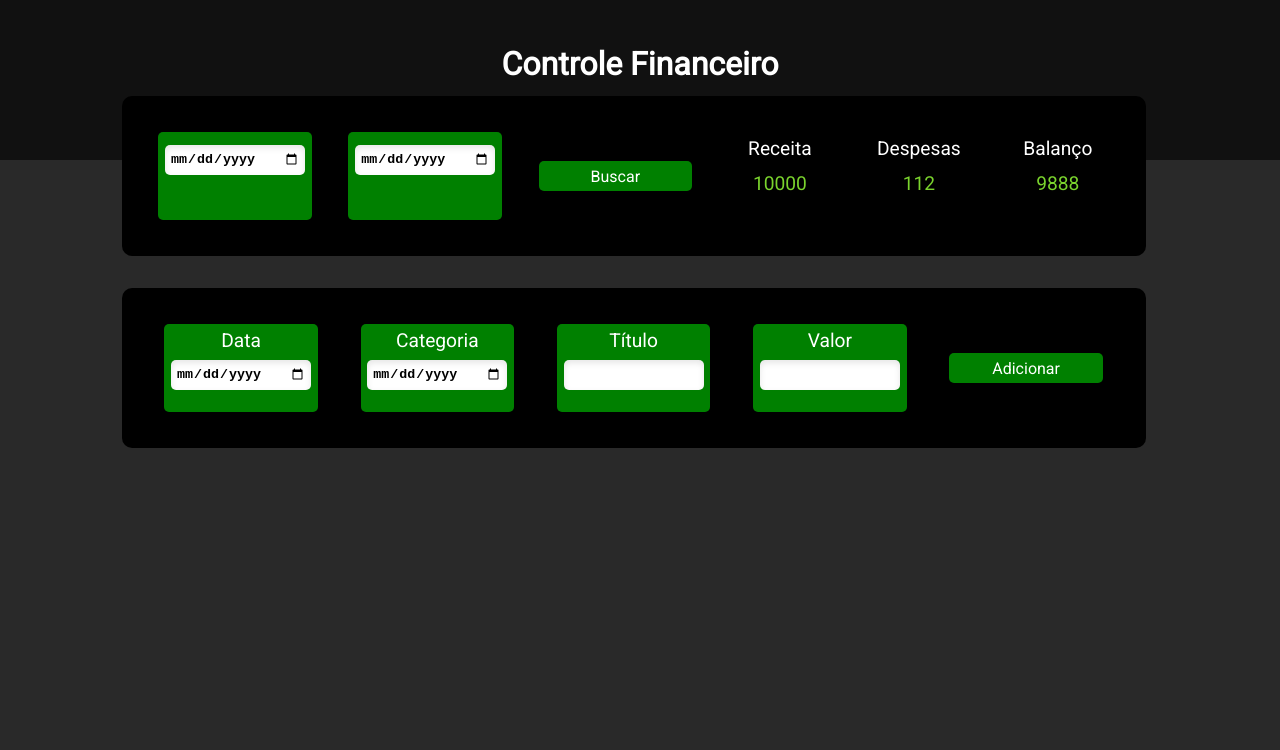
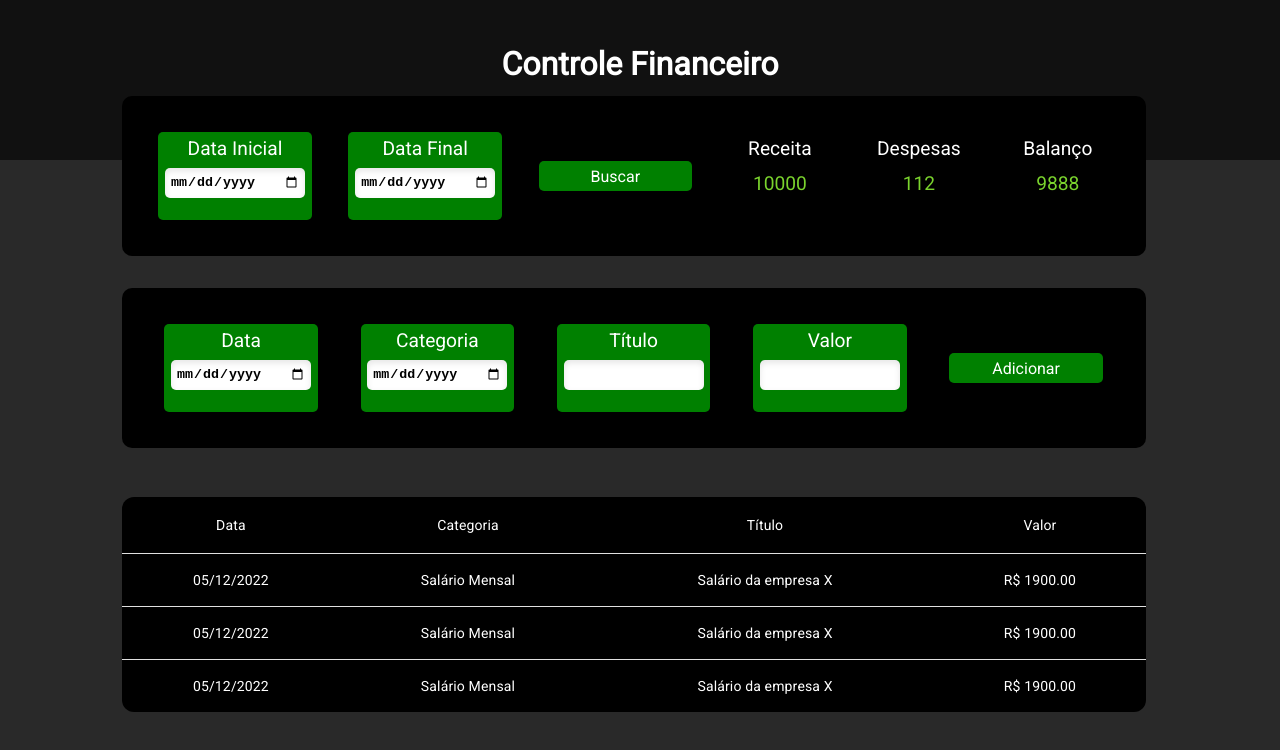
Before and after one commit to joaolucas2012/my_finance_frontend, a React (Vite) app: page / in a window 1280 px wide. Shown: the top 750 px of the page. Built offline with nearby package versions, Linux system fonts and the light colour scheme.

Commit message:
:bulb: [ADD] implement info table component

```diff
--- a/package.json
+++ b/package.json
@@ -9,6 +9,9 @@
     "preview": "vite preview"
   },
   "dependencies": {
+    "@emotion/react": "^11.10.5",
+    "@emotion/styled": "^11.10.5",
+    "@mui/material": "^5.10.16",
     "react": "^18.2.0",
     "react-dom": "^18.2.0",
     "react-router-dom": "^6.4.3",
--- /dev/null
+++ b/src/components/InfoTable/index.jsx
@@ -0,0 +1,134 @@
+import * as React from "react";
+import Table from "@mui/material/Table";
+import TableBody from "@mui/material/TableBody";
+import TableCell from "@mui/material/TableCell";
+import TableContainer from "@mui/material/TableContainer";
+import TableHead from "@mui/material/TableHead";
+import TableRow from "@mui/material/TableRow";
+
+import { Container } from "./styles";
+
+export const InfoTable = () => {
+  return (
+    <Container>
+      <TableContainer sx={{ color: "#FFF", borderRadius: 3 }}>
+        <Table aria-label="simple table">
+          <TableHead>
+            <TableRow>
+              <TableCell
+                sx={{ backgroundColor: "#000", color: "#FFF" }}
+                align="center"
+              >
+                Data
+              </TableCell>
+              <TableCell
+                sx={{ backgroundColor: "#000", color: "#FFF" }}
+                align="center"
+              >
+                Categoria
+              </TableCell>
+              <TableCell
+                sx={{ backgroundColor: "#000", color: "#FFF" }}
+                align="center"
+              >
+                Título
+              </TableCell>
+              <TableCell
+                sx={{ backgroundColor: "#000", color: "#FFF" }}
+                align="center"
+              >
+                Valor
+              </TableCell>
+            </TableRow>
+          </TableHead>
+          <TableBody>
+            <TableRow
+              sx={{ "&:last-child td, &:last-child th": { border: 0 } }}
+            >
+              <TableCell
+                sx={{ backgroundColor: "#000", color: "#FFF" }}
+                align="center"
+              >
+                05/12/2022
+              </TableCell>
+              <TableCell
+                sx={{ backgroundColor: "#000", color: "#FFF" }}
+                align="center"
+              >
+                Salário Mensal
+              </TableCell>
+              <TableCell
+                sx={{ backgroundColor: "#000", color: "#FFF" }}
+                align="center"
+              >
+                Salário da empresa X
+              </TableCell>
+              <TableCell
+                sx={{ backgroundColor: "#000", color: "#FFF" }}
+                align="center"
+              >
+                R$ 1900.00
+              </TableCell>
+            </TableRow>
+            <TableRow
+              sx={{ "&:last-child td, &:last-child th": { border: 0 } }}
+            >
+              <TableCell
+                sx={{ backgroundColor: "#000", color: "#FFF" }}
+                align="center"
+              >
+                05/12/2022
+              </TableCell>
+              <TableCell
+                sx={{ backgroundColor: "#000", color: "#FFF" }}
+                align="center"
+              >
+                Salário Mensal
+              </TableCell>
+              <TableCell
+                sx={{ backgroundColor: "#000", color: "#FFF" }}
+                align="center"
+              >
+                Salário da empresa X
+              </TableCell>
+              <TableCell
+                sx={{ backgroundColor: "#000", color: "#FFF" }}
+                align="center"
+              >
+                R$ 1900.00
+              </TableCell>
+            </TableRow>
+            <TableRow
+              sx={{ "&:last-child td, &:last-child th": { border: 0 } }}
+            >
+              <TableCell
+                sx={{ backgroundColor: "#000", color: "#FFF" }}
+                align="center"
+              >
+                05/12/2022
+              </TableCell>
+              <TableCell
+                sx={{ backgroundColor: "#000", color: "#FFF" }}
+                align="center"
+              >
+                Salário Mensal
+              </TableCell>
+              <TableCell
+                sx={{ backgroundColor: "#000", color: "#FFF" }}
+                align="center"
+              >
+                Salário da empresa X
+              </TableCell>
+              <TableCell
+                sx={{ backgroundColor: "#000", color: "#FFF" }}
+                align="center"
+              >
+                R$ 1900.00
+              </TableCell>
+            </TableRow>
+          </TableBody>
+        </Table>
+      </TableContainer>
+    </Container>
+  );
+};
--- /dev/null
+++ b/src/components/InfoTable/styles.jsx
@@ -0,0 +1,14 @@
+import styled from "styled-components";
+
+export const Container = styled.div`
+  background-color: #000;
+  display: flex;
+  justify-content: space-evenly;
+  align-items: center;
+  width: 80vw;
+  height: 20vh;
+  border-radius: 5px;
+  margin: 0 9.5vw;
+  margin-top: -1.2rem;
+  margin-bottom: 6rem;
+`;
--- a/src/pages/index.jsx
+++ b/src/pages/index.jsx
@@ -3,6 +3,7 @@ import { Information } from "../components/Information";
 import { DateContainer } from "../components/DateContainer";
 import { DataContainer } from "../components/DataContainer";
 import { InputContainer } from "../components/InputContainer";
+import { InfoTable } from "../components/InfoTable";
 import { Button } from "../components/Button";
 
 export const Home = () => {
@@ -10,8 +11,8 @@ export const Home = () => {
     <>
       <Header />
       <Information>
-        <DateContainer name={"Data Inicial"} />
-        <DateContainer name={"Data Final"} />
+        <DateContainer title={"Data Inicial"} />
+        <DateContainer title={"Data Final"} />
         <Button>Buscar</Button>
         <DataContainer title={"Receita"} value={"10000"} />
         <DataContainer title={"Despesas"} value={"112"} />
@@ -25,6 +26,8 @@ export const Home = () => {
         <InputContainer title={"Valor"} />
         <Button>Adicionar</Button>
       </Information>
+
+      <InfoTable />
     </>
   );
 };
```
Also changed, not shown: 2 other files (tests, documents, lock files or other folders).
